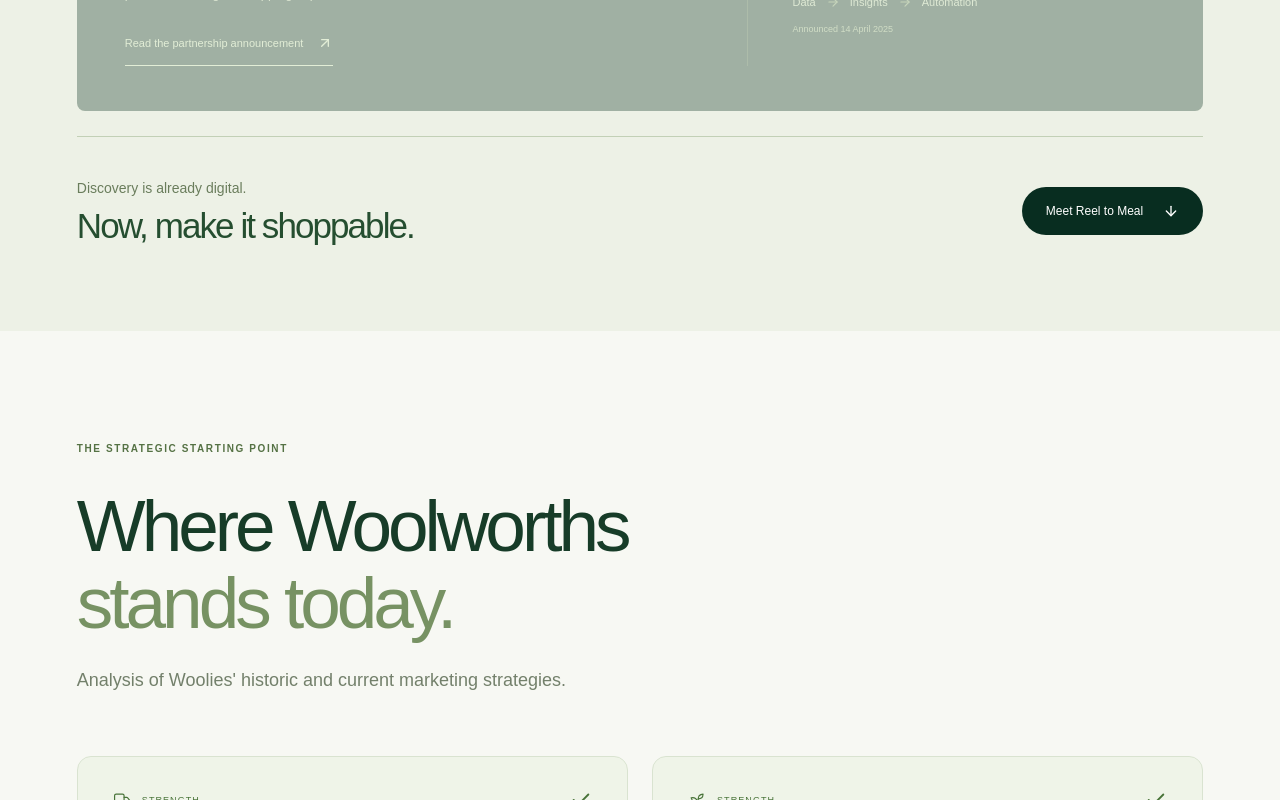
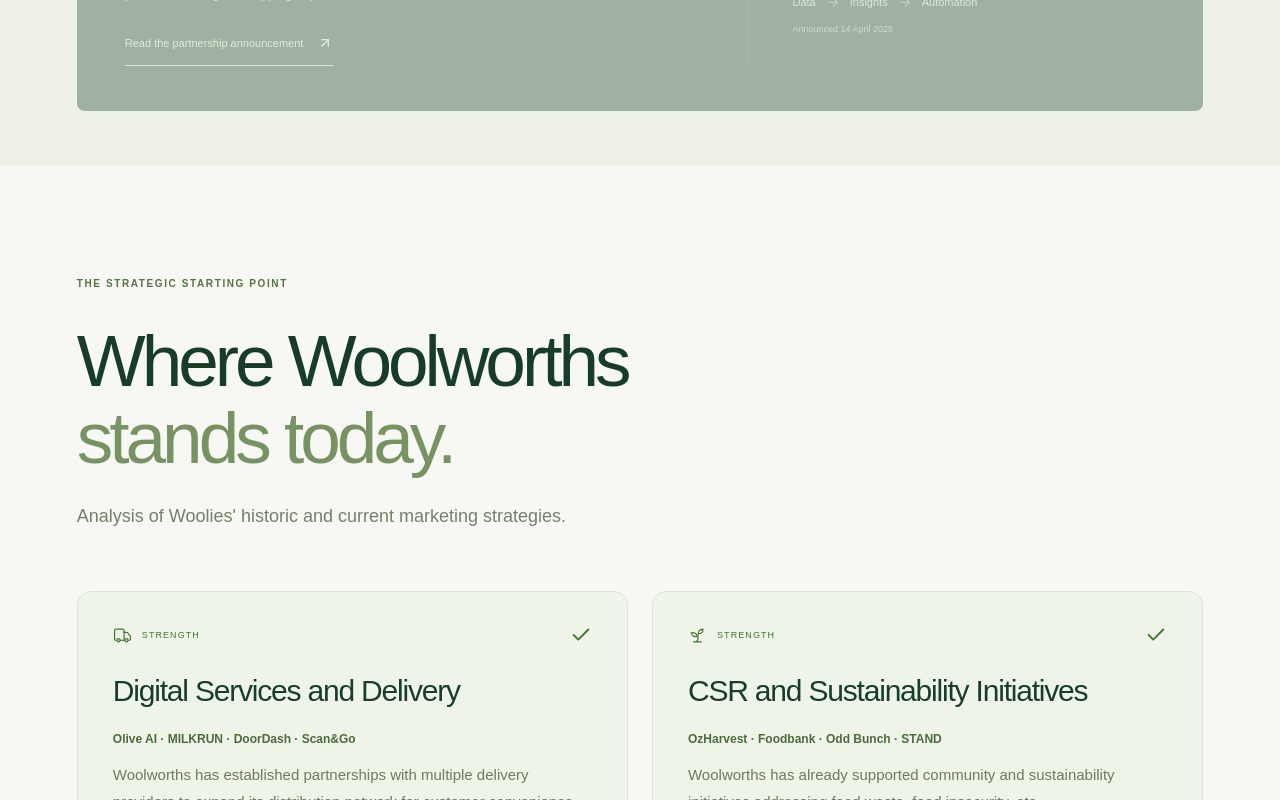
Before and after one commit to YeetMstr/CactusConsulting, a React (Vite) app: page / in a window 1280 px wide. Shown: the part 5220-6020 px from the top of the page. Built offline with nearby package versions, Linux system fonts and the light colour scheme.

Commit message:
Add files via upload

```diff
--- a/src/components/TechnologyTrends.tsx
+++ b/src/components/TechnologyTrends.tsx
@@ -1,6 +1,6 @@
 import { WoolworthsMark } from './WoolworthsMark';
 import { GoogleCloudMark } from './GoogleCloudMark';
-import { ArrowDown, ArrowRight, ArrowUpRight, ScanLine, Search, SlidersHorizontal } from 'lucide-react';
+import { ArrowRight, ArrowUpRight, ScanLine, Search, SlidersHorizontal } from 'lucide-react';
 import { Eyebrow } from './Common';
 const partnership='https://www.woolworthsgroup.com.au/au/en/our-newsroom/media-releases/latest-news/2025/woolworths-group-and-google-cloud-extend-partnership.html';
 const trends=[
@@ -14,5 +14,4 @@ export function TechnologyTrends(){return <section id="technology-trends" classN
  <div className="technology-trends">{trends.map(trend=><article className="technology-trend" key={trend.number} data-reveal><div className="technology-trend-top"><span>{trend.number}</span><trend.icon size={27} strokeWidth={1.4}/></div><p className="technology-kicker">{trend.kicker}</p><h3>{trend.title}</h3><p>{trend.body}</p><p>{trend.detail}</p><div className="technology-signal numeric-signal"><strong>{trend.signal}</strong><span>{trend.signalLabel}</span></div><div className="technology-implication"><span>THE WOOLWORTHS OPPORTUNITY</span><p>{trend.implication}</p></div></article>)}</div>
  <p className="technology-research">Consumer research acknowledgements: McCrindle, Australia Post, Statista, Food Institute, Incisiv, YouGov and Acosta Group. <a href="#sources">About the research <ArrowUpRight size={12}/></a></p>
  <div className="technology-foundation dark" data-reveal><div className="foundation-main"><p className="eyebrow"> A PARTNERSHIP FOR THE FUTURE</p><div className="foundation-partners"><span className="foundation-brand"><WoolworthsMark size={28}/>Woolworths Group</span><span aria-hidden="true">×</span><span className="foundation-brand"><GoogleCloudMark/>Google Cloud</span></div><h3>Woolworths is already investing in AI and data analytics.</h3><p>In April 2025, Woolworths Group and Google Cloud announced a new five-year strategic agreement to strengthen data, insights and automation capabilities.</p><p>This partnership provides the technological foundation for more seamless and personalised digital shopping experiences.</p><a className="text-link" href={partnership} target="_blank" rel="noreferrer">Read the partnership announcement <ArrowUpRight size={16}/></a></div><div className="foundation-duration"><span className="foundation-year">APRIL 2025</span><p><strong>5</strong><span>year<br/>strategic agreement</span></p><div className="foundation-capabilities"><span>Data</span><ArrowRight size={14}/><span>Insights</span><ArrowRight size={14}/><span>Automation</span></div><span className="foundation-date">Announced 14 April 2025</span></div></div>
- <div className="technology-transition"><div><p>Discovery is already digital.</p><h3>Now, make it shoppable.</h3></div><a className="action" href="#reel-to-meal">Meet Reel to Meal <ArrowDown size={16}/></a></div>
  </div></section>;}
--- a/src/data/explore.ts
+++ b/src/data/explore.ts
@@ -3,7 +3,7 @@ export const exploreStages=[
  ['Getting your bearings','BLE beacons combined with existing digital price labels estimate your location. Approximate positioning helps Olive offer relevant guidance.','Locate'],
  ['Looking for something?','Choose an ingredient and Olive will provide the location of the ingredient with a suggested route to it. A clear aisle map keeps the directions easy to understand.','Navigate'],
  ['Scan as you go','Scan as you shop, adding each product to a running basket. Review quantities and prices as you go, rather than waiting until the end.','Scan'],
- ['One more thing...','Olive suggests recipes inspired by your preferences. See the ingredients, their prices, and where to find them. The choice to add them stays yours.','Discover'],
+ ['Hyper-personalisation','Olive suggests recipes inspired by your preferences and interests, collected from Sent Reels, past purchases and app settings.','Discover'],
  ['All done!','Review your basket, complete an in-app checkout with your phone and receive an itemised receipt.','Checkout'],
 ] as const;
 export const exploreProducts=[{id:'cream',name:'Cream cheese',aisle:'Dairy · Aisle 2',cents:450},{id:'biscuits',name:'Digestive biscuits',aisle:'Pantry · Aisle 6',cents:320},{id:'berries',name:'Strawberries',aisle:'Produce · Aisle 1',cents:460}] as const;
```
Also changed, not shown: src/components/ExploreMode.tsx (+1 -1 lines).
